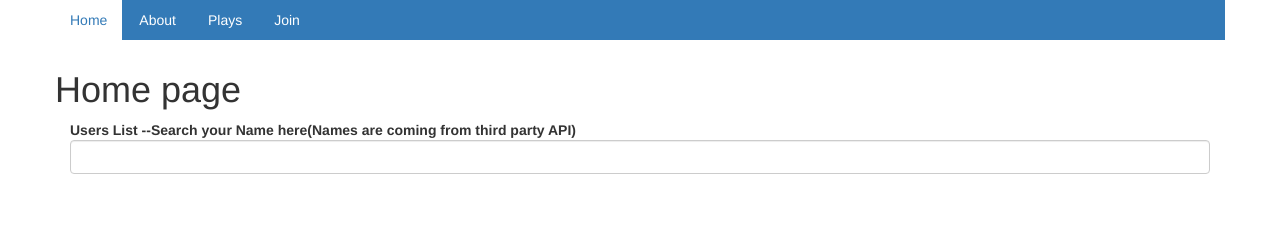
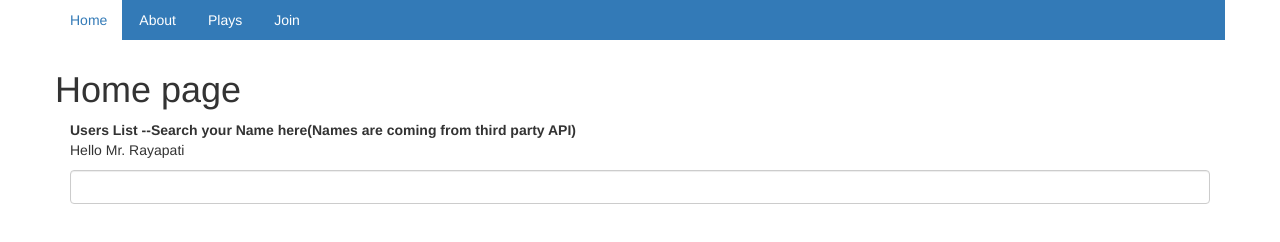
Before and after one commit to chandankumardn/angularDemo, a plain HTML site: page index.html in a window 1280 px wide. Drawn offline with nearby package versions, Linux system fonts and the light colour scheme; no server answers.

Commit message:
keyGenController Modification

```diff
--- a/index.html
+++ b/index.html
@@ -42,6 +42,7 @@
      </div>
 
      <div class="wel" ng-controller="keyguysCotroller">
+     <p>{{msg}}</p>
       <input type="text" class="form-control" ng-model="search">
         <div class="clearFix" style="clear:both"></div>
         <div class="col-md-6 col-sm-6 alert alert-success" ng-repeat="key in keyguys | filter:search">
--- a/js/app.js
+++ b/js/app.js
@@ -120,6 +120,7 @@ app.directive('playInformation',function(){
 });
 
 app.controller('keyguysCotroller',function($scope,$http){
+    $scope.msg = "Hello Mr. Rayapati";
     $http.get('http://reqres.in/api/users?page=2').success(function(response){
         $scope.keyguys=response.data;
     });
```
